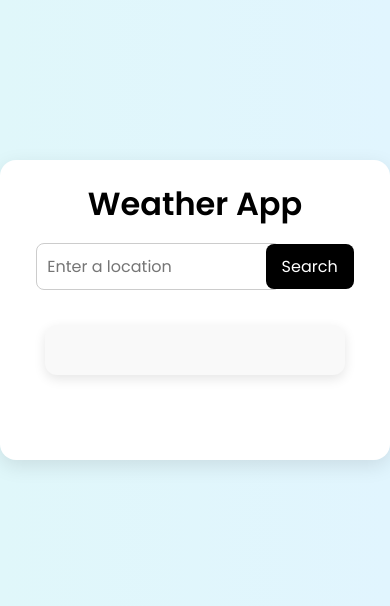
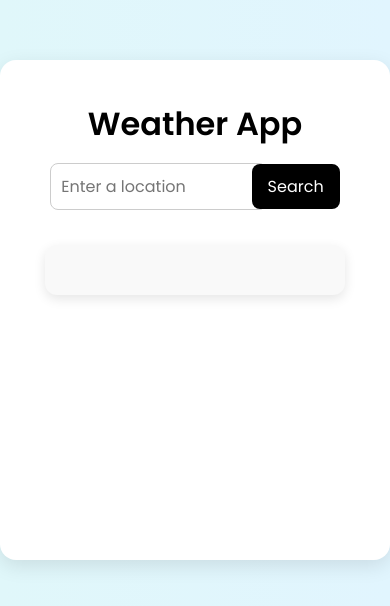
Before and after one commit to ReshmaMidhun/Weather-App, a plain HTML site: page index.html in a window 390 px wide. Shown: the part 112-718 px from the top of the page. Drawn offline with Linux system fonts and the light colour scheme; no server answers.

Commit message:
Edited height for better responsiveness

```diff
--- a/style.css
+++ b/style.css
@@ -62,9 +62,3 @@ button:hover {
     box-shadow: 0 4px 12px rgba(0, 0, 0, 0.1);
     transition: background-color 0.3s ease;
 }
-@media (max-width: 500px) {
-    #weatherApp {
-      padding: 20px;
-      min-height: 300px;
-    }
-  }
```
